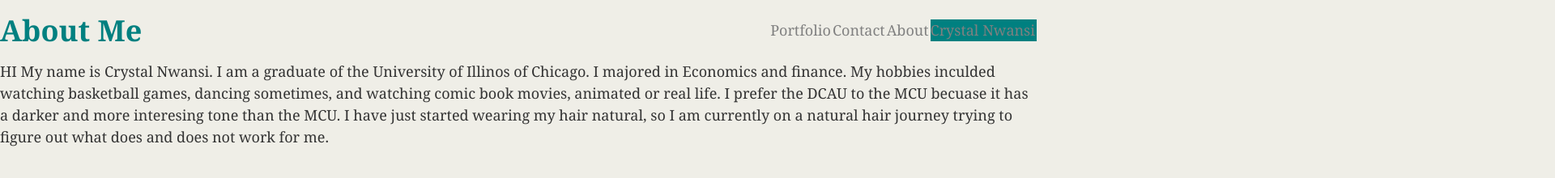
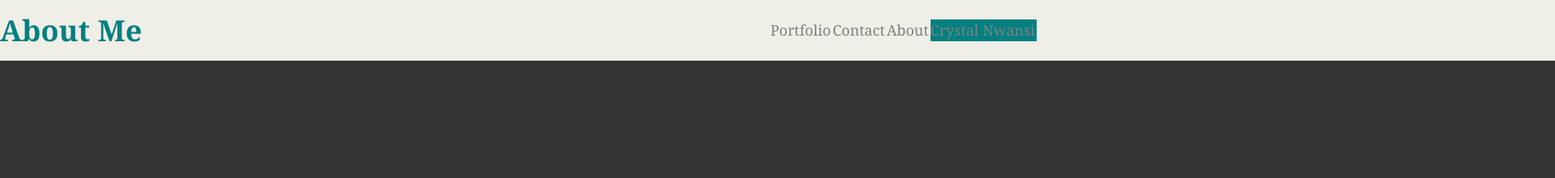
Before and after one commit to cnwans2/cnwans2.github.io, a plain HTML site: page styles/index.html in a window 1280 px wide. Shown: the top 220 px of the page at 81% size, 1920 px wide, since content can reach past the window. Drawn offline with Linux system fonts and the light colour scheme.

Commit message:
Add files via upload
hmk

```diff
--- a/styles/styles.css
+++ b/styles/styles.css
@@ -31,3 +31,7 @@ h1{
     display: inline-block;
 
 }
+
+p {
+    border: 960px solid
+}
```
Also changed, not shown: styles/assets/images/image 1.jpg (added), styles/assets/images/image 2.jpg (added), styles/assets/images/image 3.jpg (added), styles/assets/images/image 4.jpg (added), styles/assets/images/mizzi.jpg (added), styles/assets/images/profile.jpg (added), styles/index.html (line endings or trailing spaces), 1 other file.
